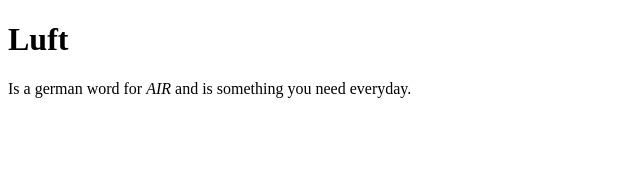
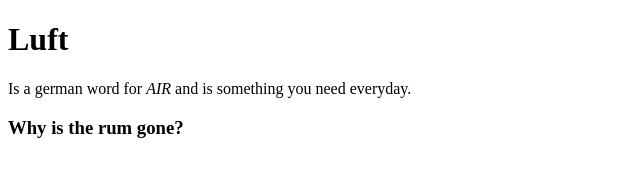
Before and after one commit to luftkeks/luftkeks.github.io, a plain HTML site: page index.html in a window 1280 px wide. Shown: the whole page, without its empty margins (0-640 px from the left). Drawn offline with Linux system fonts and the light colour scheme.

Commit message:
just a test

```diff
--- a/index.html
+++ b/index.html
@@ -8,5 +8,6 @@
     <h1>Luft</h1>
 
     <p>Is a german word for <em>AIR</em> and is something you need everyday.</p>
+    <h3>Why is the rum gone?</h3>
   </body>
 </html>
```
